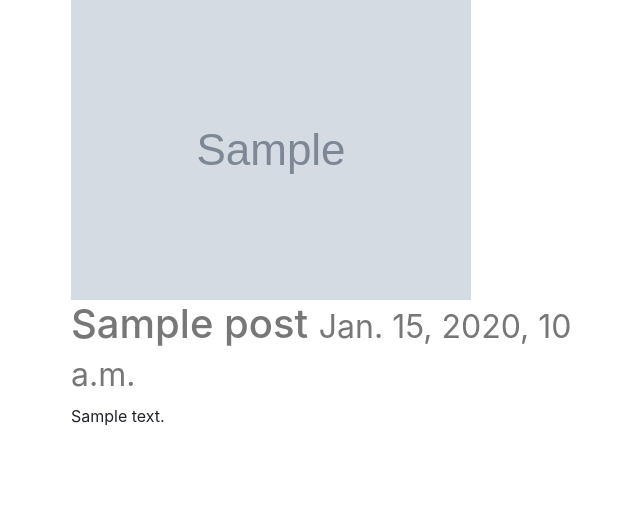
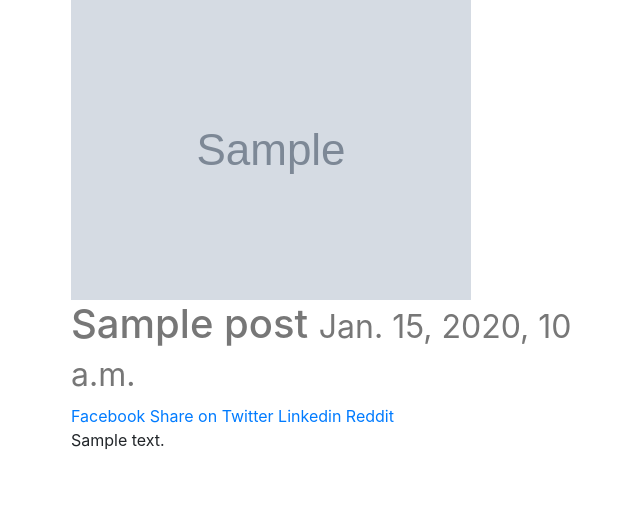
Before and after one commit to sergeygorky/django-blog, a Django app: page /posts/1/ in a window 1280 px wide. Shown: the top 509 px of the page, without its empty margins (29-669 px from the left). Run offline with Django 3.2, Linux system fonts and the light colour scheme; tables that the repository leaves empty hold one stand-in row (values such as "Sample post"); grey boxes marked "Sample" are stand-in pictures; some libraries are stand-ins or nearby versions.

Commit message:
Social Share LInks

```diff
--- a/posts/templates/posts/post_detail.html
+++ b/posts/templates/posts/post_detail.html
@@ -13,6 +13,22 @@
             <small>{{ instance.timestamp }}</small>
         </h1>
 
+        <div>
+            <a href="https://www.facebook.com/sharer/sharer.php?u={{ request.build_absolute_uri }}">
+                Facebook
+            </a>
+            <a href="https://twitter.com/home?status={{ share_string }}%20{{ request.build_absolute_uri }}">
+Share on Twitter
+</a>
+            <a href='https://plus.google.com/share?url={{ request.build_absolute_uri }}'>
+                <a href="https://www.linkedin.com/shareArticle?mini=true&url={{ request.build_absolute_uri }}">
+                    Linkedin
+                </a>
+                <a href="http://www.reddit.com/submit?url={{ request.build_absolute_uri }}">Reddit</a>
+
+            </a>
+        </div>
+
         {{ instance.content|linebreaks }} <br>
 
 
--- a/posts/views.py
+++ b/posts/views.py
@@ -1,3 +1,4 @@
+from urllib.parse import quote
 from django.shortcuts import render, get_object_or_404, redirect
 from django.http import HttpResponse, HttpResponseRedirect
 from django.contrib import messages
@@ -23,9 +24,11 @@ def post_create(request):
 
 def post_detail(request, id=None):
     instance = get_object_or_404(Post, id=id)
+    share_string = quote(instance.content)
     context = {
         'title': instance.title,
         'instance': instance,
+        'share_string': share_string
     }
     return render(request, 'posts/post_detail.html', context)
 
```
